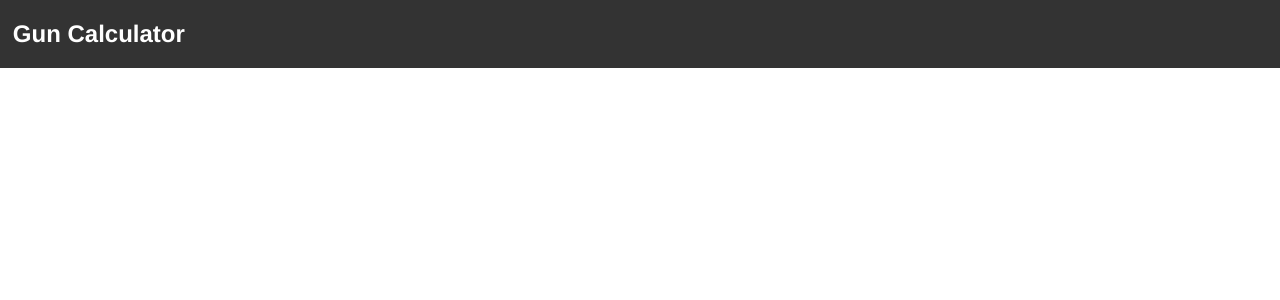
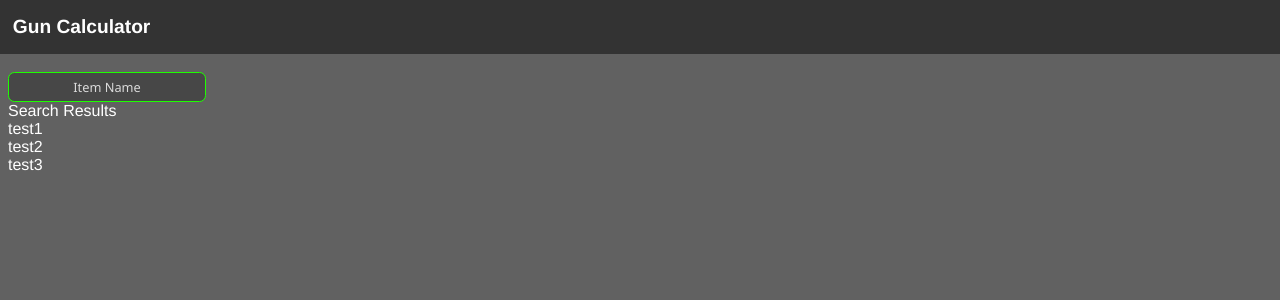
Before and after one commit to voidster7/synapse-guns-better, a Vue app: page / in a window 1280 px wide. Shown: the top 300 px of the page. Built offline with nearby package versions, Linux system fonts and the light colour scheme.

Commit message:
working search lol

```diff
--- a/src/App.vue
+++ b/src/App.vue
@@ -1,21 +1,26 @@
 <template>
   <NavBar siteName="Gun Calculator"></NavBar>
+  <ItemSelector></ItemSelector>
 </template>
 
 <script>
 import NavBar from "./components/NavBar.vue";
-
+import ItemSelector from "./components/ItemSelector.vue";
 export default {
   name: "App",
   components: {
     NavBar,
-  },
+    ItemSelector
+  }
 };
 </script>
 
 <style>
 #app {
   font-family: Avenir, Helvetica, Arial, sans-serif;
-  color: #2c3e50;
+  color: white;
+}
+body{
+  background-color: #616161;
 }
 </style>
--- /dev/null
+++ b/src/components/ItemSelector.vue
@@ -0,0 +1,65 @@
+<template>
+  <input
+    type="text"
+    id="search"
+    v-model="searchInput"
+    placeholder="Item Name"
+  />
+  <br />
+  <span>Search Results</span>
+  <div v-for="item in filteredItems" :key="item.name">
+    <span>{{ item.name }}</span>
+  </div>
+</template>
+<script>
+export default {
+  name: "ItemSelector",
+  props: {
+    itemList: {
+      type: Array,
+      default: () => {
+        return [{ name: "test1" }, { name: "test2" }, { name: "test3" }];
+      },
+    },
+  },
+  data() {
+    return {
+      searchInput: "",
+    };
+  },
+  computed: {
+    filteredItems() {
+      var search = this.searchInput.toLowerCase();
+      if (search) {
+        return this.itemList.filter(function (item) {
+          return item.name.toLowerCase().indexOf(search.toLowerCase()) > -1;
+        });
+      } else {
+        return this.itemList;
+      }
+    },
+  },
+};
+</script>
+
+<style scoped>
+#search {
+  margin-top: 5vw;
+  width: 15vw;
+  height: 2vw;
+  border-radius: 0.5vw;
+  border: 0.1vw solid rgb(30, 255, 0);
+  background-color: rgb(71, 71, 71);
+  color: white;
+  font-size: 1vw;
+  font-family: "Segoe UI", Tahoma, Geneva, Verdana, sans-serif;
+  text-align: center;
+  transition-duration: 333ms;
+}
+#search:focus {
+  width: 16vw;
+}
+#search::placeholder {
+  color: rgb(218, 218, 218);
+}
+</style>
--- a/src/components/NavBar.vue
+++ b/src/components/NavBar.vue
@@ -1,6 +1,8 @@
 <template>
   <div id="navbar">
-    <h2 id="navbartext">{{ siteName }}</h2>
+    <h2 id="navbartext">
+      {{ siteName }}
+    </h2>
   </div>
 </template>
 <script>
@@ -22,6 +24,7 @@ export default {
 }
 #navbartext {
   margin-left: 1vw;
-  font-size: 1.5em;
+  font-size: 1.5vw;
 }
+
 </style>
```
